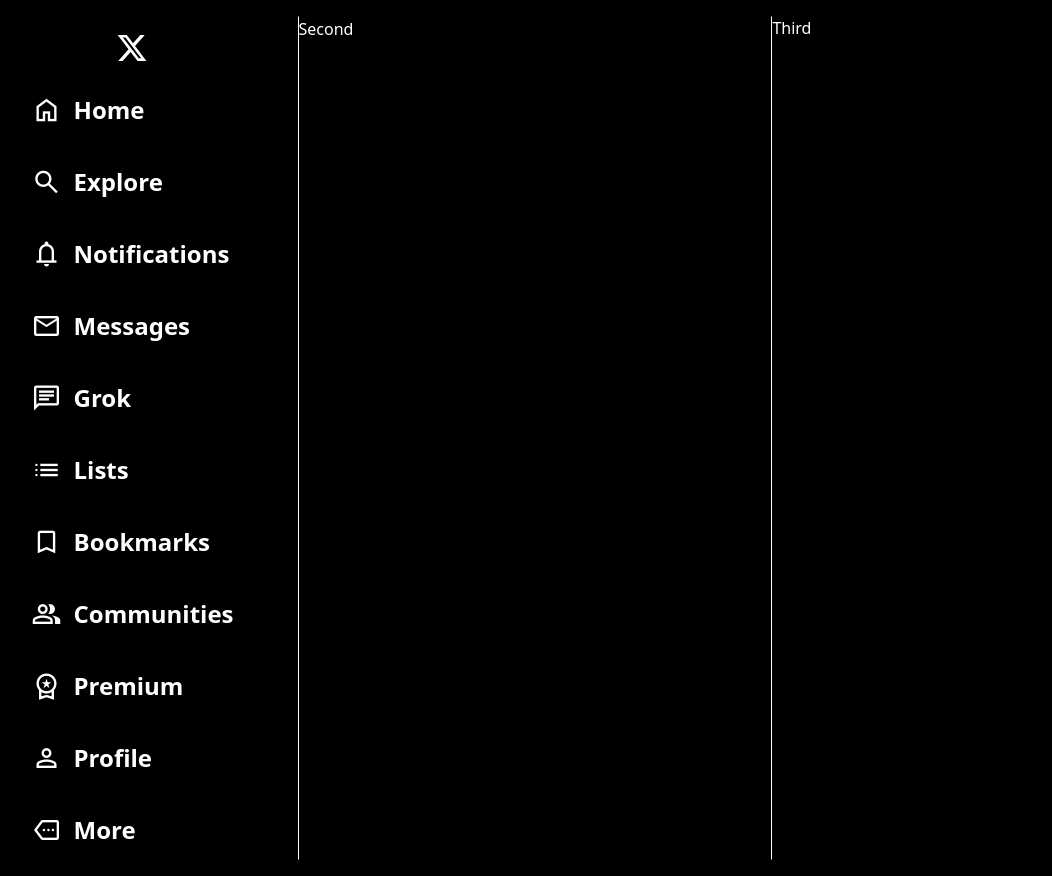
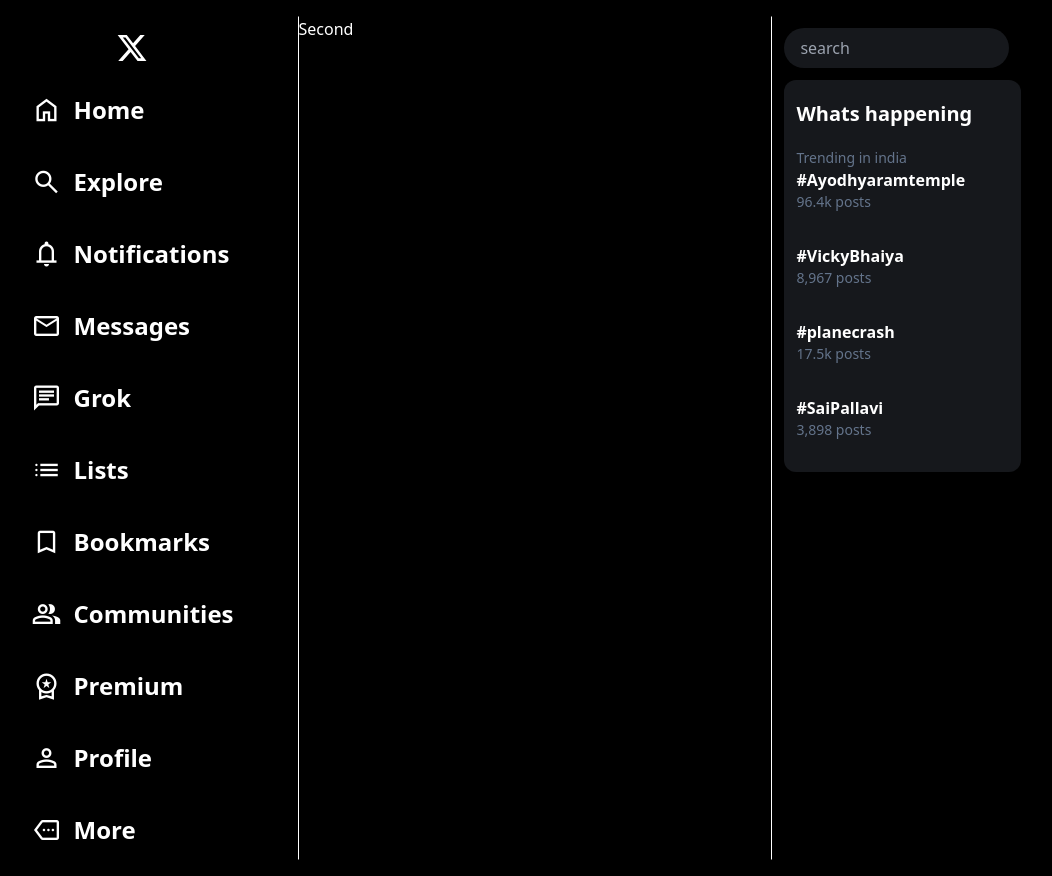
Before and after one commit to abhiparashar/twitter-tailwind, a website: page index.html in a window 1280 px wide. Shown: the whole page, without its empty margins (34-1086 px from the left). Drawn offline with nearby package versions, Linux system fonts and the light colour scheme.

Commit message:
sidebar trending section done

```diff
--- a/index.html
+++ b/index.html
@@ -73,7 +73,32 @@
       </div>
     </div>
     <div class="second w-full border-[1px] border-x-white border-y-black">Second</div>
-    <div class="third w-full">Third</div>
+    <div class="third w-full">
+      <div class="search m-3">
+        <input class="w-1/2 rounded-full bg-[#16181c] px-4 py-2 text-white" type="text" name="search" id="search"
+          placeholder="search">
+      </div>
+      <div class="whats bg-[#16181c] w-1/2 rounded-xl m-3 space-y-2 py-5">
+        <h1 class="font-bold text-xl px-3">Whats happening</h1>
+        <div class="item hover:bg-gray-800 cursor-pointer px-3 p-3">
+          <div class="text-slate-500 text-sm">Trending in india</div>
+          <div class="font-bold">#Ayodhyaramtemple</div>
+          <div class="text-slate-500 text-sm">96.4k posts</div>
+        </div>
+        <div class="item hover:bg-gray-800 cursor-pointer px-3 p-3">
+          <div class="font-bold">#VickyBhaiya</div>
+          <div class="text-slate-500 text-sm">8,967 posts</div>
+        </div>
+        <div class="item hover:bg-gray-800 cursor-pointer px-3 p-3">
+          <div class="font-bold">#planecrash</div>
+          <div class="text-slate-500 text-sm">17.5k posts</div>
+        </div>
+        <div class="item hover:bg-gray-800 cursor-pointer px-3 p-3">
+          <div class="font-bold">#SaiPallavi</div>
+          <div class="text-slate-500 text-sm">3,898 posts</div>
+        </div>
+      </div>
+    </div>
   </div>
 </body>
 
```
Also changed, not shown: css/output.css.
